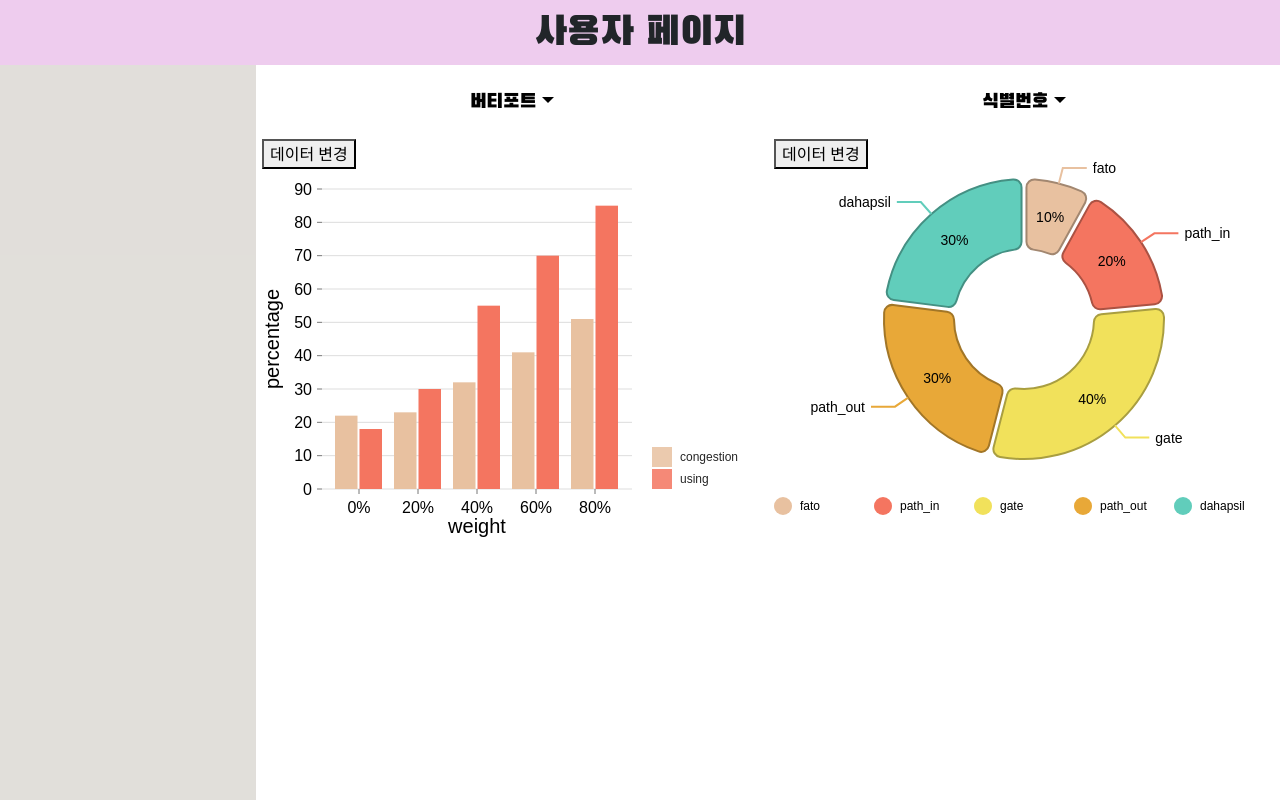
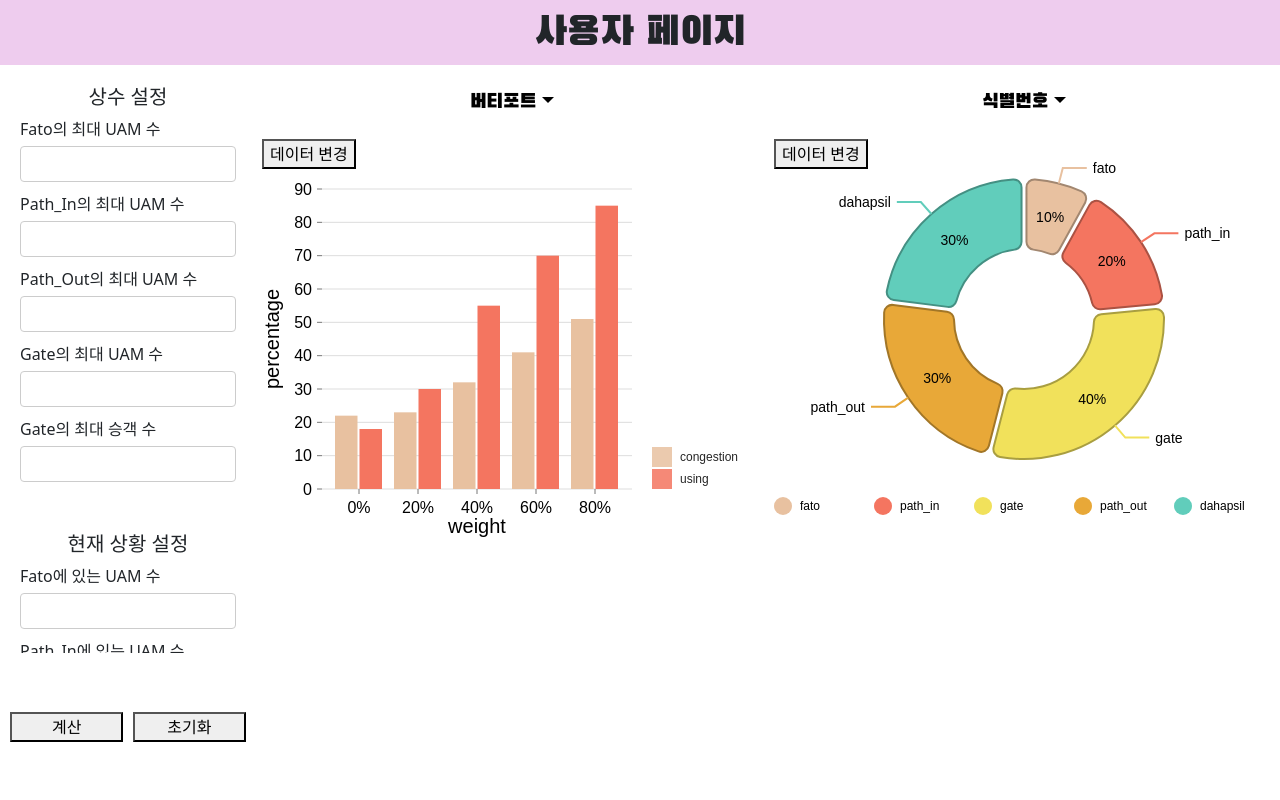
Before and after one commit to Cheetah-19/uam_knu_frontend, a React (Create React App) app: page / in a window 1280 px wide. Built offline with nearby package versions, Linux system fonts and the light colour scheme.

Commit message:
Feat : Add Constant Settings and Current Situation Settings Input Window

```diff
--- a/src/App.js
+++ b/src/App.js
@@ -15,10 +15,68 @@ class App extends Component {
         <header className="header">사용자 페이지</header>
 
         <div class="content">
-          <div class="aside"></div>
+          <div class="aside">
+            <div className="aside-content">
+              <div className="constant-settings">
+                <h5>상수 설정</h5>
+                <div className="constant-input-container">
+                  <label>Fato의 최대 UAM 수</label>
+                  <input type="text" className="constant-input" />
+                </div>
+                <div className="constant-input-container">
+                  <label>Path_In의 최대 UAM 수</label>
+                  <input type="text" className="constant-input" />
+                </div>
+                <div className="constant-input-container">
+                  <label>Path_Out의 최대 UAM 수</label>
+                  <input type="text" className="constant-input" />
+                </div>
+                <div className="constant-input-container">
+                  <label>Gate의 최대 UAM 수</label>
+                  <input type="text" className="constant-input" />
+                </div>
+                <div className="constant-input-container">
+                  <label>Gate의 최대 승객 수</label>
+                  <input type="text" className="constant-input" />
+                </div>
+              </div>
+              <div className="current-situation-settings">
+                <h5>현재 상황 설정</h5>
+                <div className="current-situation-input-container">
+                  <label>Fato에 있는 UAM 수</label>
+                  <input type="text" className="current-situation-input" />
+                </div>
+                <div className="current-situation-input-container">
+                  <label>Path_In에 있는 UAM 수</label>
+                  <input type="text" className="current-situation-input" />
+                </div>
+                <div className="current-situation-input-container">
+                  <label>Gate에 있는 UAM 수</label>
+                  <input type="text" className="current-situation-input" />
+                </div>
+                <div className="current-situation-input-container">
+                  <label>Fato_Out에 있는 UAM 수</label>
+                  <input type="text" className="current-situation-input" />
+                </div>
+                <div className="current-situation-input-container">
+                  <label>Gate의 승객 수</label>
+                  <input type="text" className="current-situation-input" />
+                </div>
+                <div className="current-situation-input-container">
+                  <label>UAM에 탑승한 승객 수</label>
+                  <input type="text" className="current-situation-input" />
+                </div>
+              </div>
+            </div>
+            <div className="aside-buttons">
+              <button className="button">계산</button>
+              <button className="button">초기화</button>
+            </div>
+          </div>
+
           <div class="main">
-          <div class="tablist">
-            <div className="dropdown-container">
+            <div class="tablist">
+              <div className="dropdown-container">
                 <DropdownButton id="dropdown-left" title="버티포트">
                   <Dropdown.Item href="#">Option 1</Dropdown.Item>
                   <Dropdown.Item href="#">Option 2</Dropdown.Item>
@@ -29,14 +87,14 @@ class App extends Component {
                   <Dropdown.Item href="#">Option 2</Dropdown.Item>
                   <Dropdown.Item href="#">Option 3</Dropdown.Item>
                 </DropdownButton>
+              </div>
             </div>
-          </div>
             <div class="chart_area">
               <div class="chart">
-                <Barchart/>
+                <Barchart />
               </div>
               <div class="chart">
-                <Piechart/>
+                <Piechart />
               </div>
             </div>
             {/* <button class="random_button">
--- a/src/styles/App.css
+++ b/src/styles/App.css
@@ -60,9 +60,67 @@ html,body{
 }
 .aside {
   display: flex;
+  flex-direction: column; /* 세로 정렬 */
   flex: 20%;
-  background-color: #bfbab078;
+  background-color: white;
+  max-height: 100vh; /* 화면 높이의 80%로 최대 높이 설정 */
+  overflow: auto; /* 내용이 넘칠 경우 스크롤 생성 */
 }
+
+.aside-content {
+  flex: 0 0 80%; /* 텍스트 박스 영역 80% */
+  overflow: auto;
+}
+
+.aside-buttons {
+  flex: 0 0 20%; /* 버튼 영역 20% */
+  display: flex;
+  justify-content: space-between;
+  align-items: center;
+  position: sticky;
+  bottom: 0;
+  background-color: white;
+  padding: 10px;
+}
+
+.aside-buttons button {
+  flex: 0 0 48%; /* 버튼 너비 48% */
+}
+
+@media (max-width: 768px) {
+  .aside {
+    max-height: none; /* 작은 화면에서는 최대 높이 제한 없음 */
+    overflow: auto; /* 내용이 넘칠 경우 스크롤 생성 */
+  }
+}
+
+.constant-settings, .current-situation-settings {
+  padding: 20px;
+  display: flex; /* 내부 요소들을 세로로 정렬 */
+  flex-direction: column;
+  align-items: center; /* 가운데 정렬 */
+}
+
+.constant-input-container, .current-situation-input-container {
+  display: flex;
+  flex-direction: column;
+  align-items: flex-start; /* 라벨을 좌측 정렬 */
+  margin-bottom: 10px;
+}
+
+.constant-input-container label, .current-situation-input-container label {
+  margin-bottom: 5px;
+}
+
+.constant-input, .current-situation-input {
+  width: 100%;
+  padding: 5px;
+  border: 1px solid #ccc;
+  border-radius: 4px;
+}
+
+
+
 .main{
   display: flex;
   flex: 80%;
```
